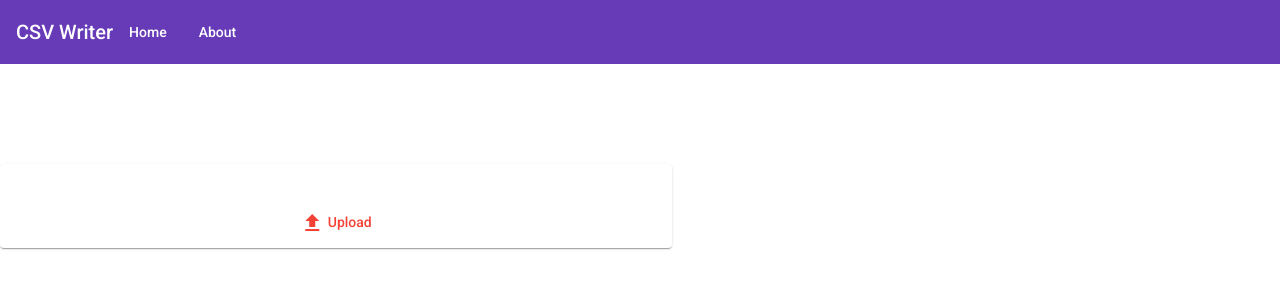
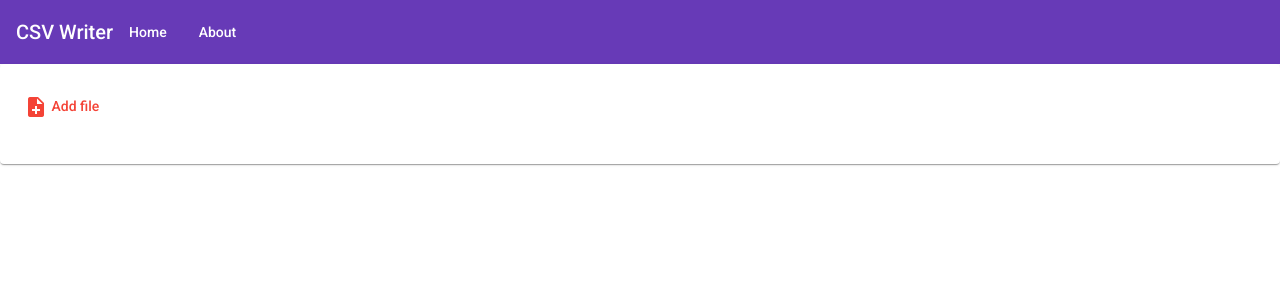
Before and after one commit to MohammadBnei/csveditor, an Angular app: page /home in a window 1280 px wide. Shown: the top 300 px of the page. Built offline with nearby package versions, Linux system fonts and the light colour scheme; what ngx-csv-parser would draw is missing.

Commit message:
Working csv reader component, linked. Not optimized

```diff
--- a/src/app/app.module.ts
+++ b/src/app/app.module.ts
@@ -3,6 +3,7 @@ import { MatCardModule } from '@angular/material/card'
 import { MatButtonModule } from '@angular/material/button'
 import { MatToolbarModule } from '@angular/material/toolbar'
 import { MatIconModule } from '@angular/material/icon'
+import { MatTableModule } from '@angular/material/table'
 import { BrowserModule } from '@angular/platform-browser'
 import { NgModule } from '@angular/core'
 
@@ -15,9 +16,10 @@ import {
 import { HomeComponent } from './home/home.component'
 import { AboutComponent } from './about/about.component'
 import { AppRoutingModule } from './app-routing.module'
+import { CsvTableComponent } from './csv-table/csv-table.component'
 
 @NgModule({
-    declarations: [AppComponent, HomeComponent, AboutComponent],
+    declarations: [AppComponent, HomeComponent, AboutComponent, CsvTableComponent],
     imports: [
         BrowserModule,
         HttpClientModule,
@@ -27,6 +29,7 @@ import { AppRoutingModule } from './app-routing.module'
         MatButtonModule,
         MatCardModule,
         MatProgressBarModule,
+        MatTableModule,
         AppRoutingModule,
     ],
     providers: [],
--- /dev/null
+++ b/src/app/csv-table/csv-table.component.html
@@ -0,0 +1,9 @@
+<table mat-table [dataSource]="data" class="mat-elevation-z8">
+  <ng-container *ngFor="let header of headers; index as index" matColumnDef="{{header}}">
+    <th mat-header-cell *matHeaderCellDef> {{header}} </th>
+    <td mat-cell *matCellDef="let element"> {{element[header]}} </td>
+  </ng-container>
+
+  <tr mat-header-row *matHeaderRowDef="headers"></tr>
+  <tr mat-row *matRowDef="let row; columns: headers;"></tr>
+</table>
--- a/src/app/csv.service.ts
+++ b/src/app/csv.service.ts
@@ -1,5 +1,5 @@
 import { Injectable } from '@angular/core'
-import { NgxCsvParser, NgxCSVParserError } from 'ngx-csv-parser'
+import { NgxCsvParser } from 'ngx-csv-parser'
 import { Observable } from 'rxjs'
 
 @Injectable({
@@ -7,13 +7,13 @@ import { Observable } from 'rxjs'
 })
 export class CsvService {
   config = {
-      header: false,
+      header: true,
       delimiter: ','
   }
 
   constructor(private csvParser: NgxCsvParser) { }
 
-  public parseCsvFile(file: File): Observable<any> {
+  public parseCsvFile(file: File): Observable<Array<any>> {
       return this.csvParser.parse(file, this.config)
 
   }
--- a/src/app/home/home.component.html
+++ b/src/app/home/home.component.html
@@ -1,5 +1,11 @@
-<div style="text-align: center; margin-top: 100px;">
-  <mat-card style="margin-top:10px; width: 50%;">
+<div>
+  <mat-card>
+    <mat-card-actions>
+      <button mat-button color="warn" (click)="onClick()">
+        <mat-icon>note_add</mat-icon>
+        Add file
+      </button>
+    </mat-card-actions>
     <mat-card-content>
       <ul>
         <li *ngFor='let file of files; index as index;'>
@@ -13,14 +19,9 @@
         </li>
       </ul>
     </mat-card-content>
-    <mat-card-actions>
-      <button mat-button color="warn" (click)="onClick()">
-        <mat-icon>file_upload</mat-icon>
-        Upload
-      </button>
-
-    </mat-card-actions>
   </mat-card>
   <input type="file" #fileUpload id="fileUpload" name="fileUpload" multiple="multiple" accept=".csv"
     style="display:none;" />
+
+  <app-csv-table *ngIf="data && headers" [data]="data" [headers]="headers"></app-csv-table>
 </div>
--- a/src/app/home/home.component.ts
+++ b/src/app/home/home.component.ts
@@ -13,7 +13,8 @@ import { NgxCSVParserError } from 'ngx-csv-parser'
 })
 export class HomeComponent {
     @ViewChild('fileUpload', {static: false}) fileUpload: ElementRef; files: Array<File> = []
-    parsedFile = []
+    data: Array<Record<string, string>> = null
+    headers: Array<string> = null
 
     constructor(
       private csvService: CsvService,
@@ -90,10 +91,14 @@ export class HomeComponent {
 
     parseCsvFile(file: File): void {
         this.csvService.parseCsvFile(file)
-            .pipe()
+            .pipe(
+                map((data: Array<any>) => data.filter(d => !Array.isArray(d)))
+            )
             .subscribe((result: Array<any>) => {
-                console.log({result})
-                this.parsedFile = result
+                if (result.length > 0) {
+                    this.headers = Object.keys(result[0])
+                    this.data = result
+                }
             }, (error: NgxCSVParserError) => {
                 console.log('Error', error)
             })
```
Also changed, not shown: src/app/csv-table/csv-table.component.ts (added, +15 -0 lines), src/app/csv-table/csv-table.component.css (added), 1 other file (tests, documents, lock files or other folders).
